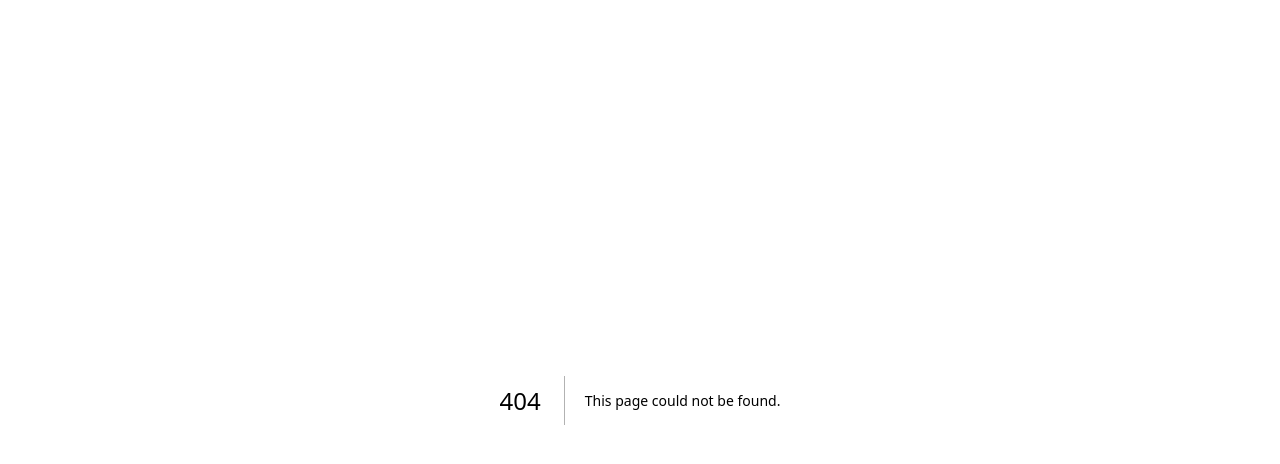
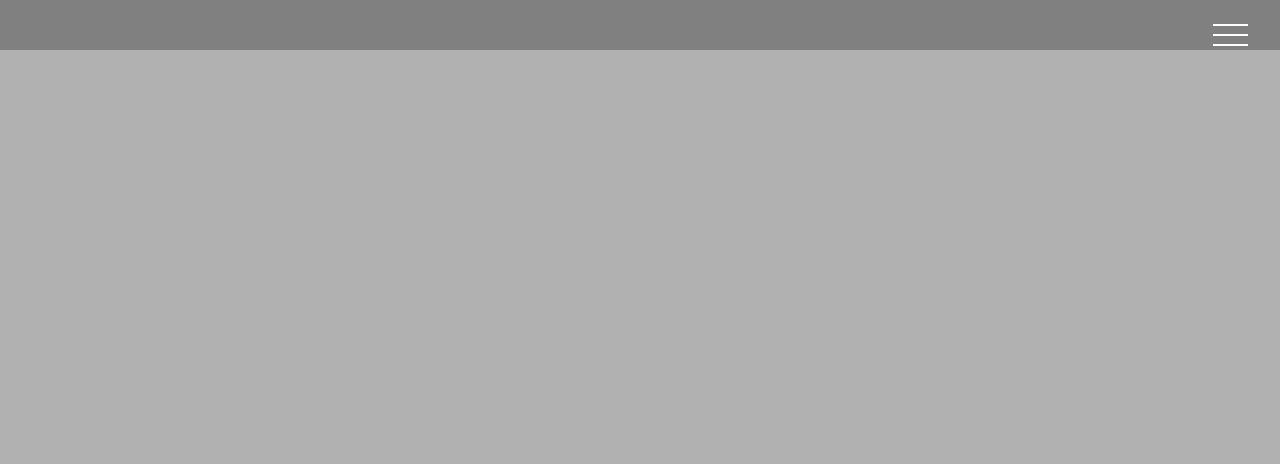
Before and after one commit to PyonAU/my-cv, a Next.js app: page /projects/paint-clone in a window 1280 px wide. Before the commit this address had no page. Shown: the top 464 px of the page. Built offline with nearby package versions, Linux system fonts and the light colour scheme.

Commit message:
feat: added page background and top bar

```diff
--- /dev/null
+++ b/app/projects/paint-clone/page.jsx
@@ -0,0 +1,24 @@
+'use client';
+
+import Paint from './paint-clone-components/Paint';
+
+const PaintClonePage = () => {
+  return (
+    <>
+      <style jsx global>
+        {`
+          @import url('https://fonts.googleapis.com/css?family=Oswald&display=swap');
+
+          html body {
+            background-color: rgb(177, 177, 177);
+            font-family: Oswald, sans-serif;
+            overflow: hidden;
+          }
+        `}
+      </style>
+      <Paint />
+    </>
+  );
+};
+
+export default PaintClonePage;
--- /dev/null
+++ b/app/projects/paint-clone/paint-clone-components/Paint.jsx
@@ -0,0 +1,10 @@
+import styles from './Paint.module.css';
+
+const Paint = () => {
+  return (
+    <div className={styles.topBar}>
+    </div>
+  )
+}
+
+export default Paint;
--- /dev/null
+++ b/app/projects/paint-clone/paint-clone-components/Paint.module.css
@@ -0,0 +1,9 @@
+.topBar {
+  padding-left: 15px;
+  height: 50px;
+  width: 100%;
+  position: fixed;
+  background-color: grey;
+  display: flex;
+  justify-content: center;
+}
```
